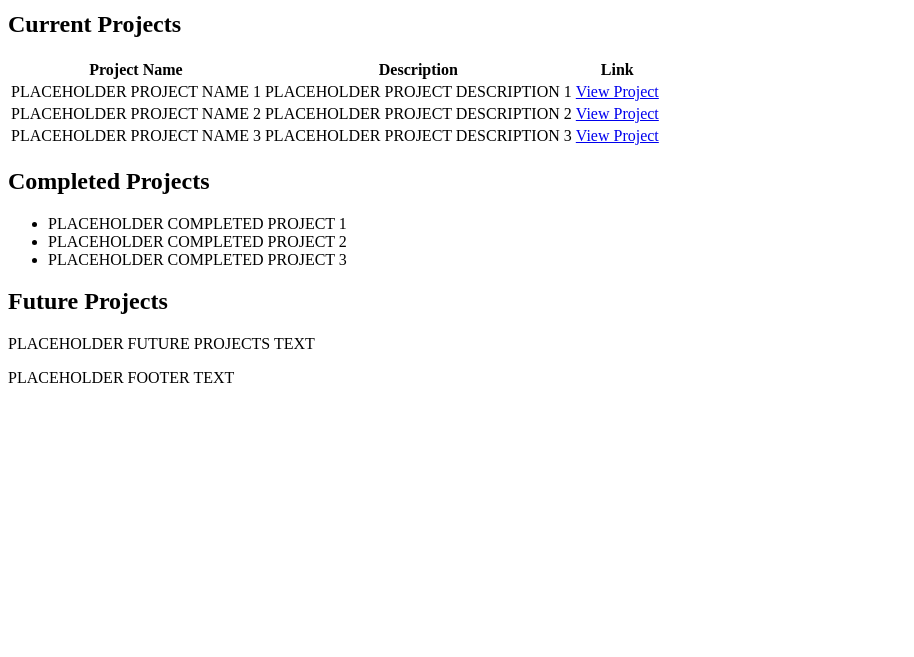
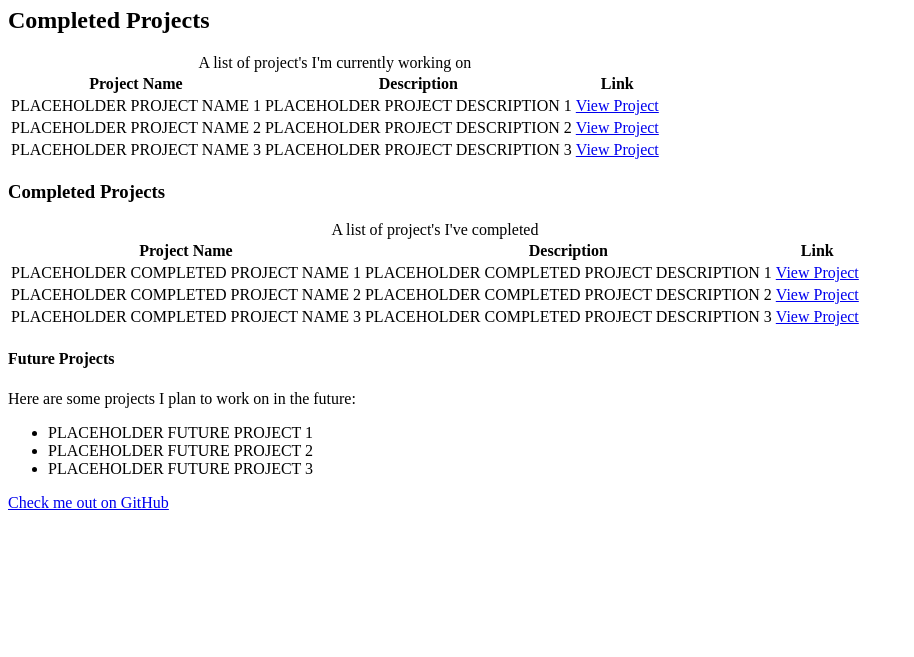
Before and after one commit to greymeridian/cosc219-site, a plain HTML site: page projects.html in a window 1280 px wide. Shown: the part 143-800 px from the top of the page, without its empty margins (0-914 px from the left). Drawn offline with Linux system fonts and the light colour scheme.

Commit message:
Moved hyperlink in about.html to footer, added to footer on all pages for consistency. Added header cell scope to tables in projects.html that indicate rows and cols. Fixed all h1's, moved them outside of scope of <nav>. Added required changes to README.md as per rubric.

```diff
--- a/projects.html
+++ b/projects.html
@@ -7,7 +7,6 @@
 </head>
 <body>
     <header>
-        <h1>What I'm Working On</h1>
         <nav>
             <ul>
                 <li><a href="index.html">Home</a></li>
@@ -15,31 +14,33 @@
                 <li><a href="projects.html">Projects</a></li>
             </ul>
         </nav>
+        <h1>What I'm Working On</h1>
     </header>
     <main>
         <article>
-            <h2>Current Projects</h2>
             <table>
                 <thead>
+                    <h2>Completed Projects</h2>
+                    <caption>A list of project's I'm currently working on</caption>
                     <tr>
-                        <th>Project Name</th>
-                        <th>Description</th>
-                        <th>Link</th>
+                        <th scope="col">Project Name</th>
+                        <th scope="col">Description</th>
+                        <th scope="col">Link</th>
                     </tr>
                 </thead>
                 <tbody>
                     <tr>
-                        <td>PLACEHOLDER PROJECT NAME 1</td>
+                        <td scope="row">PLACEHOLDER PROJECT NAME 1</td>
                         <td>PLACEHOLDER PROJECT DESCRIPTION 1</td>
                         <td><a href="PLACEHOLDER_PROJECT_LINK_1">View Project</a></td>
                     </tr>
                     <tr>
-                        <td>PLACEHOLDER PROJECT NAME 2</td>
+                        <td scope="row">PLACEHOLDER PROJECT NAME 2</td>
                         <td>PLACEHOLDER PROJECT DESCRIPTION 2</td>
                         <td><a href="PLACEHOLDER_PROJECT_LINK_2">View Project</a></td>
                     </tr>
                     <tr>
-                        <td>PLACEHOLDER PROJECT NAME 3</td>
+                        <td scope="row">PLACEHOLDER PROJECT NAME 3</td>
                         <td>PLACEHOLDER PROJECT DESCRIPTION 3</td>
                         <td><a href="PLACEHOLDER_PROJECT_LINK_3">View Project</a></td>
                     </tr>
@@ -48,21 +49,49 @@
         </article>
 
         <article>
-            <h2>Completed Projects</h2>
-            <ul>
-                <li>PLACEHOLDER COMPLETED PROJECT 1</li>
-                <li>PLACEHOLDER COMPLETED PROJECT 2</li>
-                <li>PLACEHOLDER COMPLETED PROJECT 3</li>
-            </ul>
+            <table>
+                <thead>
+                    <h3>Completed Projects</h3>
+                    <caption>A list of project's I've completed</caption>
+                    <tr>
+                        <th scope="col">Project Name</th>
+                        <th scope="col">Description</th>
+                        <th scope="col">Link</th>
+                    </tr>
+                </thead>
+                <tbody>
+                    <tr>
+                        <td scope="row">PLACEHOLDER COMPLETED PROJECT NAME 1</td>
+                        <td>PLACEHOLDER COMPLETED PROJECT DESCRIPTION 1</td>
+                        <td><a href="PLACEHOLDER_COMPLETED_PROJECT_LINK_1">View Project</a></td>
+                    </tr>
+                    <tr>
+                        <td scope="row">PLACEHOLDER COMPLETED PROJECT NAME 2</td>
+                        <td>PLACEHOLDER COMPLETED PROJECT DESCRIPTION 2</td>
+                        <td><a href="PLACEHOLDER_COMPLETED_PROJECT_LINK_2">View Project</a></td>
+                    </tr>
+                    <tr>
+                        <td scope="row">PLACEHOLDER COMPLETED PROJECT NAME 3</td>
+                        <td>PLACEHOLDER COMPLETED PROJECT DESCRIPTION 3</td>
+                        <td><a href="PLACEHOLDER_COMPLETED_PROJECT_LINK_3">View Project</a></td>
+                    </tr>
+                </tbody>
+            </table>
         </article>
 
         <article>
-            <h2>Future Projects</h2>
-            <p>PLACEHOLDER FUTURE PROJECTS TEXT</p>
+            <h4>Future Projects</h4>
+            <p>Here are some projects I plan to work on in the future:</p>
+            <ul>
+                <li>PLACEHOLDER FUTURE PROJECT 1</li>
+                <li>PLACEHOLDER FUTURE PROJECT 2</li>
+                <li>PLACEHOLDER FUTURE PROJECT 3</li>
+            </ul>
         </article>
     </main>
     <footer>
-        <p>PLACEHOLDER FOOTER TEXT</p>
+            <!-- noreferrer enforced by VSCode autocomplete, ensures security by preventing referral tracking -->
+            <p><a href="https://github.com/greymeridian" id="github-link" target="_blank" rel="noopener noreferrer">Check me out on GitHub</a></p>
     </footer>
 </body>
 </html>
```
Also changed, not shown: about.html (+5 -7 lines), index.html (+8 -4 lines), README.md.
